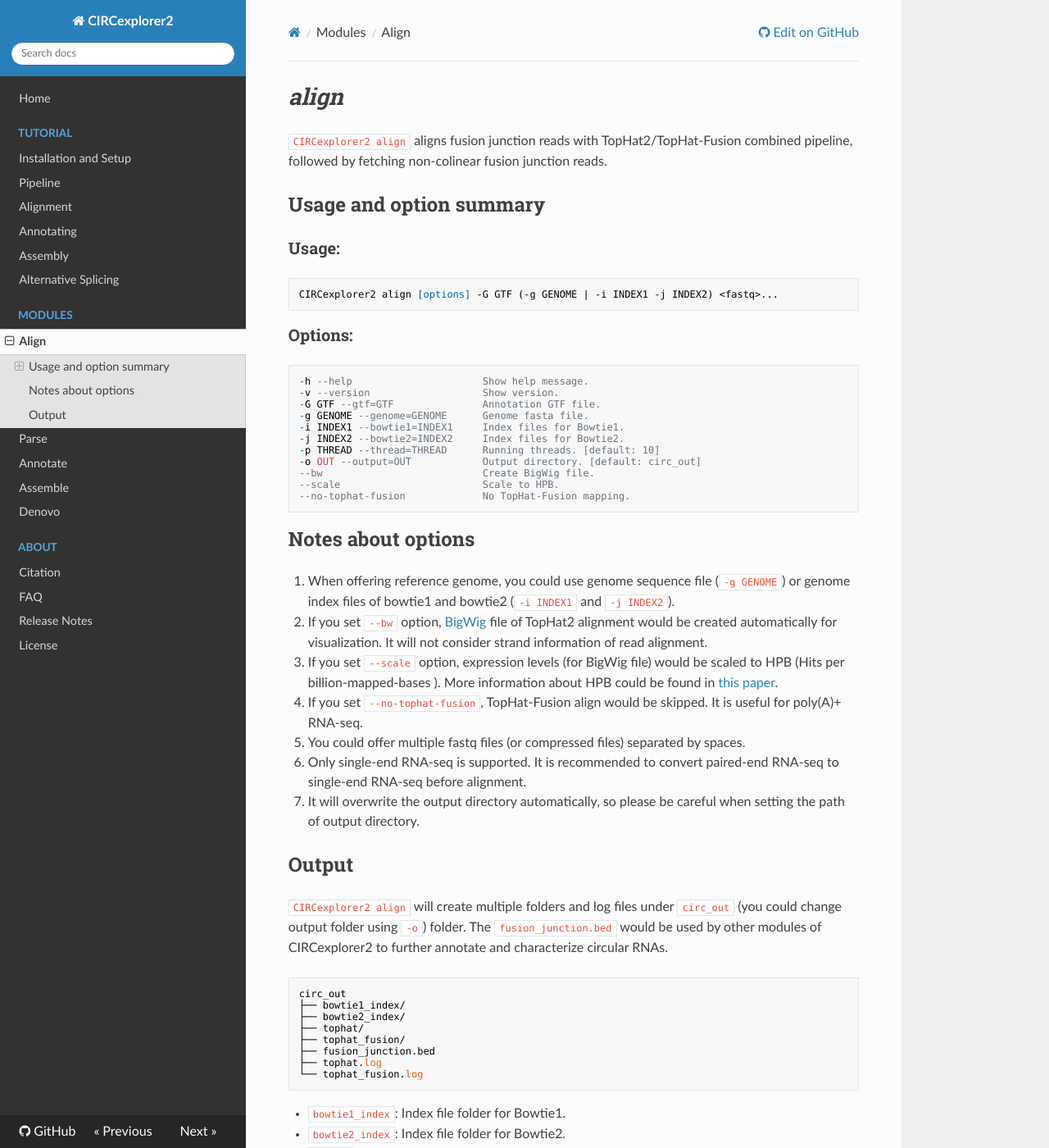
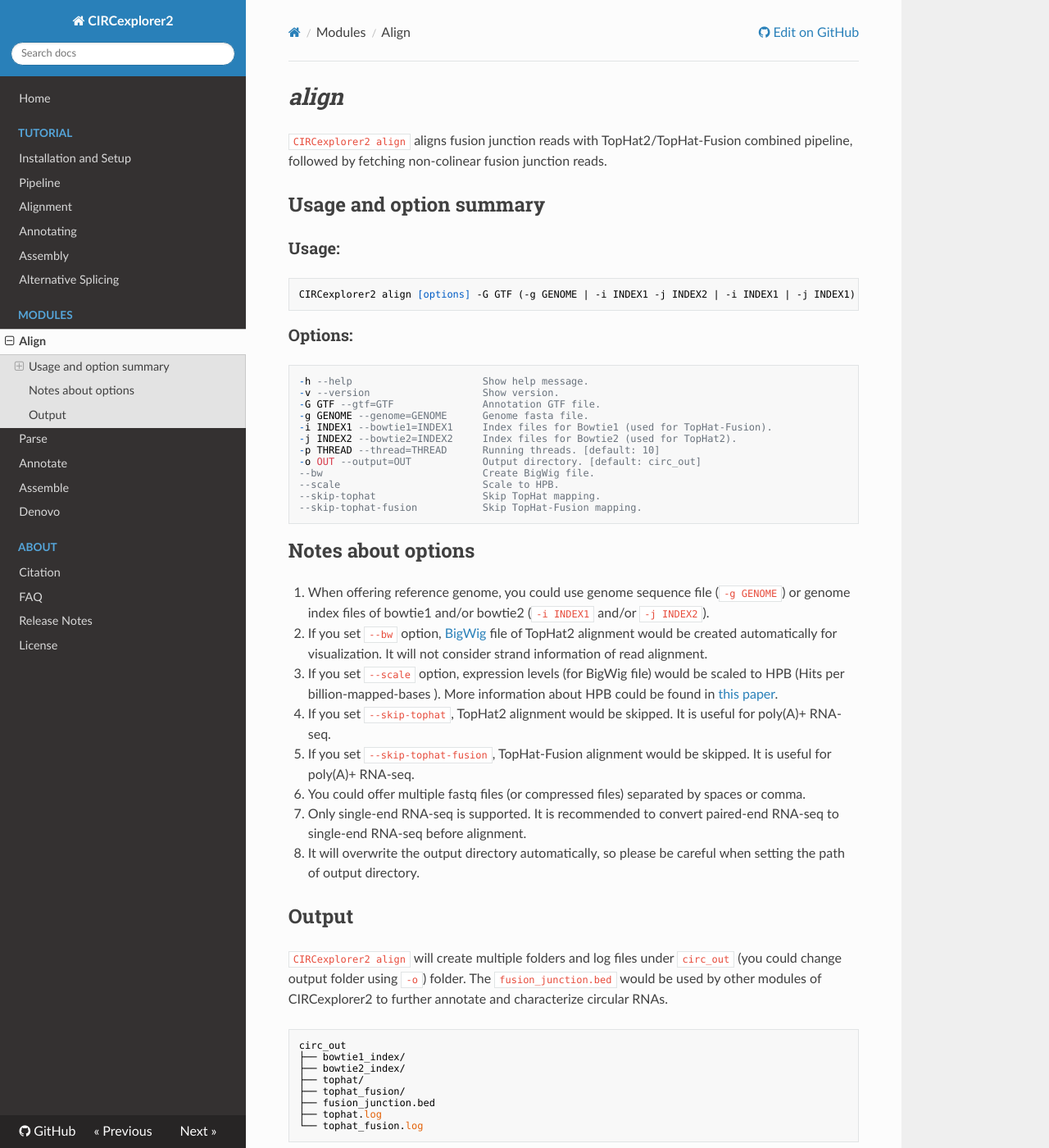
Before and after one commit to YangLab/CIRCexplorer2, an MkDocs documentation site: the page built from docs/modules/align.md, in a window 1280 px wide and 1400 px high. Shown: the whole window at 82% size. Built offline with MkDocs 1.6.1, drawn with Linux system fonts in a browser that asks for light colours; nearby versions of some CDN libraries; old or Windows-style settings are respelled for this version of MkDocs.

Commit message:
add --skip-tophat to align

````diff
--- a/docs/modules/align.md
+++ b/docs/modules/align.md
@@ -7,7 +7,7 @@
 ### Usage:
 
 ```
-CIRCexplorer2 align [options] -G GTF (-g GENOME | -i INDEX1 -j INDEX2) <fastq>...
+CIRCexplorer2 align [options] -G GTF (-g GENOME | -i INDEX1 -j INDEX2 | -i INDEX1 | -j INDEX1) <fastq>...
 ```
 
 ### Options:
@@ -17,26 +17,27 @@
 -v --version                   Show version.
 -G GTF --gtf=GTF               Annotation GTF file.
 -g GENOME --genome=GENOME      Genome fasta file.
--i INDEX1 --bowtie1=INDEX1     Index files for Bowtie1.
--j INDEX2 --bowtie2=INDEX2     Index files for Bowtie2.
+-i INDEX1 --bowtie1=INDEX1     Index files for Bowtie1 (used for TopHat-Fusion).
+-j INDEX2 --bowtie2=INDEX2     Index files for Bowtie2 (used for TopHat2).
 -p THREAD --thread=THREAD      Running threads. [default: 10]
 -o OUT --output=OUT            Output directory. [default: circ_out]
 --bw                           Create BigWig file.
 --scale                        Scale to HPB.
---no-tophat-fusion             No TopHat-Fusion mapping.
+--skip-tophat                  Skip TopHat mapping.
+--skip-tophat-fusion           Skip TopHat-Fusion mapping.
 ```
 
 ## Notes about options
 
-1. When offering reference genome, you could use genome sequence file (`-g GENOME`) or genome index files of bowtie1 and bowtie2 (`-i INDEX1` and `-j INDEX2`).
+1. When offering reference genome, you could use genome sequence file (`-g GENOME`) or genome index files of bowtie1 and/or bowtie2 (`-i INDEX1` and/or `-j INDEX2`).
 2. If you set `--bw` option, [BigWig](http://genome.ucsc.edu/FAQ/FAQformat.html#format6.1) file of TopHat2 alignment would be created automatically for visualization. It will not consider strand information of read alignment.
 3. If you set `--scale` option, expression levels (for BigWig file) would be scaled to HPB (Hits per billion-mapped-bases
 ). More information about HPB could be found in [this paper](http://bmcgenomics.biomedcentral.com/articles/10.1186/1471-2164-14-206).
-4. If you set `--no-tophat-fusion`, TopHat-Fusion align
-would be skipped. It is useful for poly(A)+ RNA-seq.
-5. You could offer multiple fastq files (or compressed files) separated by spaces.
-6. Only single-end RNA-seq is supported. It is recommended to convert paired-end RNA-seq to single-end RNA-seq before alignment.
-7. It will overwrite the output directory automatically, so please be careful when setting the path of output directory.
+4. If you set `--skip-tophat`, TopHat2 alignment would be skipped. It is useful for poly(A)+ RNA-seq.
+5. If you set `--skip-tophat-fusion`, TopHat-Fusion alignment would be skipped. It is useful for poly(A)+ RNA-seq.
+6. You could offer multiple fastq files (or compressed files) separated by spaces or comma.
+7. Only single-end RNA-seq is supported. It is recommended to convert paired-end RNA-seq to single-end RNA-seq before alignment.
+8. It will overwrite the output directory automatically, so please be careful when setting the path of output directory.
 
 ## Output
 
--- a/setup.py
+++ b/setup.py
@@ -12,7 +12,7 @@
       url='https://github.com/YangLab/CIRCexplorer2',
       license='MIT',
       classifiers=[
-          'Development Status :: 2 - Pre-Alpha'
+          'Development Status :: 5 - Production/Stable'
           'Intended Audience :: Science/Research',
           'Topic :: Scientific/Engineering :: Bio-Informatics',
           'License :: OSI Approved :: MIT License',
````
Also changed, not shown: docs/index.md (+4 -0 lines), docs/modules/denovo.md (+4 -4 lines), 2 other files.
